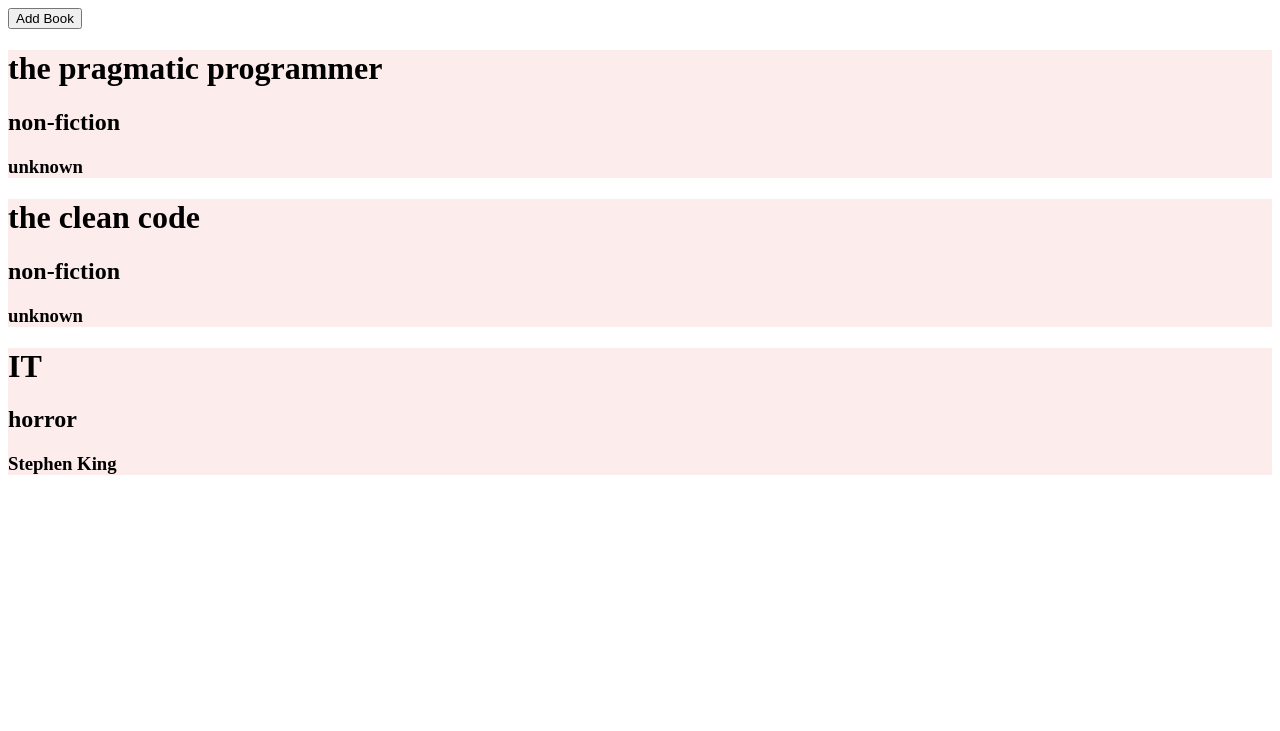
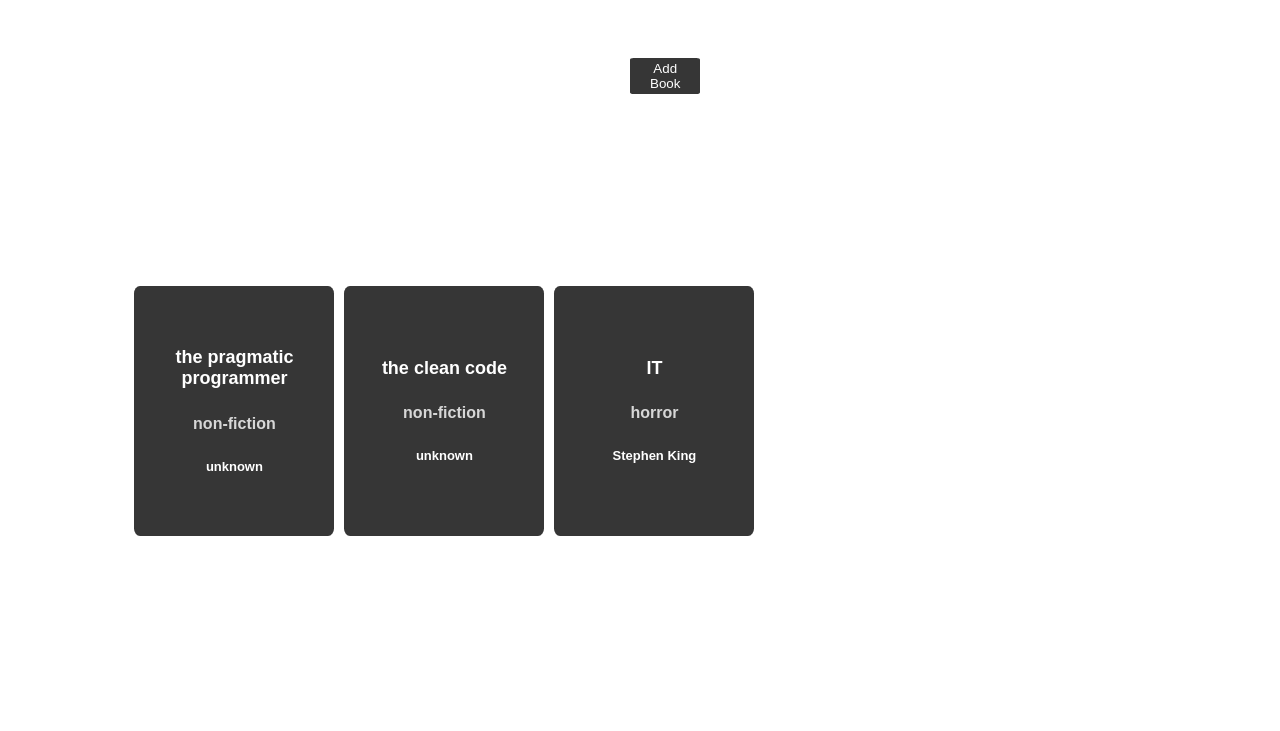
Before and after one commit to safouanaou/Library, a plain HTML site: page index.html in a window 1280 px wide. Drawn offline with Linux system fonts and the light colour scheme.

Commit message:
Refactor book dialog structure and enhance styling for better layout and usability

```diff
--- a/index.html
+++ b/index.html
@@ -8,9 +8,19 @@
     <link rel="stylesheet" href="style.css">
 </head>
 <body>
-    <div class="bookContainer">
+
+    <div class="page">
+
+        <div class="buttonContainer">
             <button id="showFormButton">Add Book</button>
         </div>
+
+        <div class="bookDisplayContainer">
+            <div class="bookContainer">
+
+            </div>
+
+
             <dialog id="bookDialog">
                 <h2>Add Book</h2>
                 <form id="addBookForm" method="dialog">
@@ -21,8 +31,11 @@
                     <button type="submit">Add Book</button>
                     <button type="button" value="cancel" id="cancelForm">Cancel</button>
                 </form>
+            </dialog>
+    </div>
 
-    </dialog>
+</div>
+
 
 </body>
 </html>
--- a/style.css
+++ b/style.css
@@ -1,3 +1,87 @@
+:root{
+    --background: #ffffff;
+    --surface: #363636;
+    --text-primary: #ffffff;
+    --font-size-primary: 1rem;
+    --font-size-secondary: .8rem;
+    --text-secondary: #d7d7d7;
+}
+
+h1{
+    color: var(--text-primary);
+    font-size: large;
+}
+
+h2{
+    color: var(--text-secondary);
+    font-size: medium;
+}
+
+h3{
+    color: var(--text-primary);
+    font-size: small;
+}
+
+.buttonContainer{
+    width: auto;
+    display: flex;
+}
+
+#showFormButton{
+    width: 200px;
+    border: none;
+    border-radius: 5%;
+    background-color: #363636;
+    padding: 3px 20px 3px 20px;
+    color: var(--text-primary);
+}
+
+.page {
+    font-family: sans-serif;
+    height: 90vh;
+    display: flex;
+    flex-direction: column;
+    justify-content: center;
+    align-items: center;
+}
+
+
+.bookDisplayContainer{
+    height: 90vh;
+    width: 100%;
+    display: flex;
+    flex-direction: column;
+    justify-content: center;
+    align-items: center;
+}
+
 .bookCard {
-    background-color: rgb(253, 236, 236);
+    background-color: var(--surface);
+    width: 200px;
+    height: 250px;
+    display: flex;
+    flex-direction: column;
+    justify-content: center;
+    text-align: center;
+    border-radius: 3%;
 }
+
+.buttonContainer{
+    width: 20px;
+    display: flex;
+    margin-top: 50px;
+
+}
+
+.bookContainer{
+    width: 80%;
+    display: flex;
+    gap: 10px;
+}
+
+.dark-theme{
+    --background: #222222;
+    --surface: #585858;
+    --text-primary: #ffffff;
+    --text-secondary: #d7d7d7;
+}
```
Lines whose indentation alone changed are shown as unchanged.
